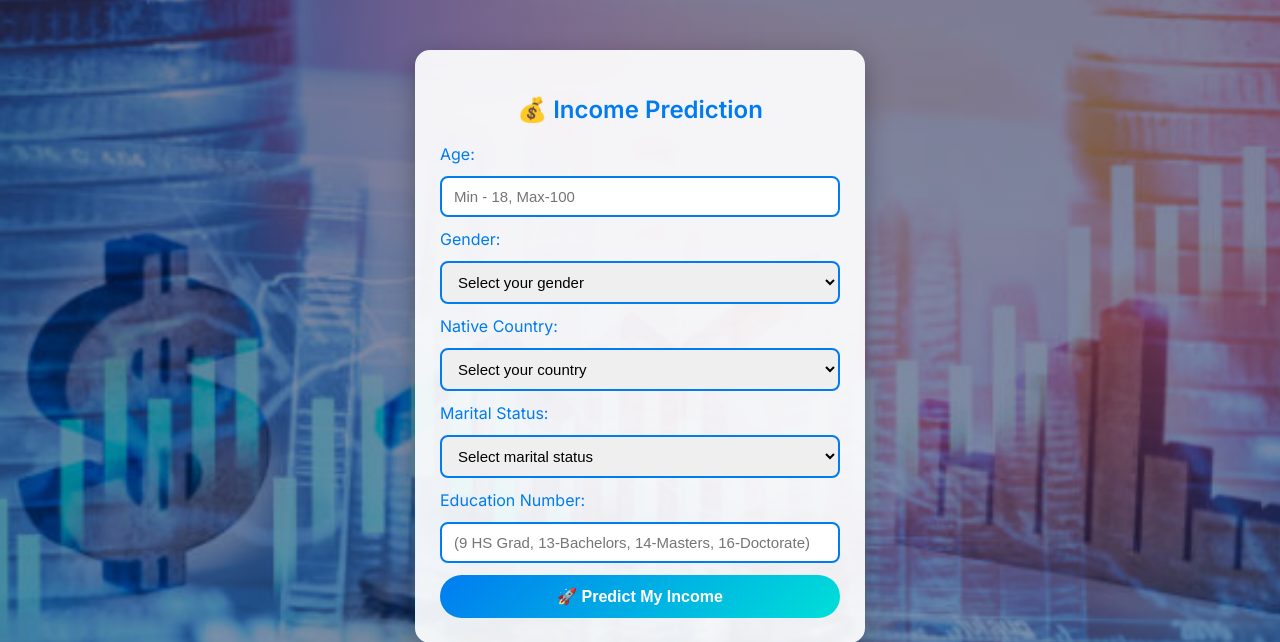
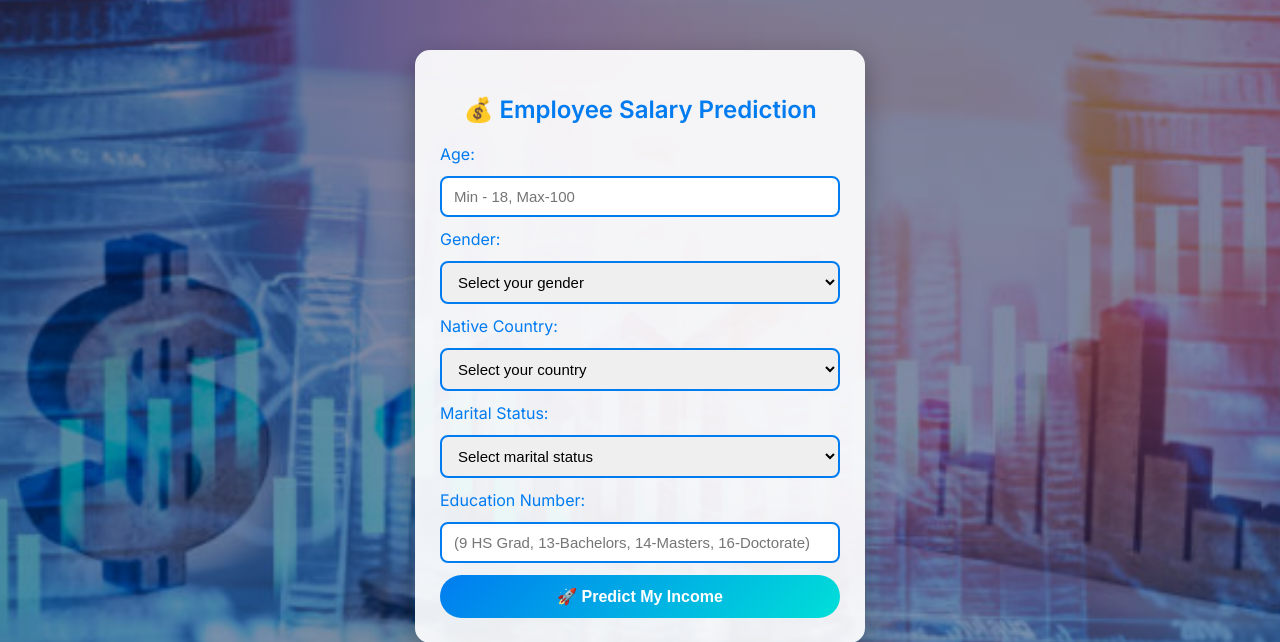
Before and after one commit to NoOne966/salary-predictor, a Flask app: page / in a window 1280 px wide. Shown: the top 642 px of the page. Run offline with Flask 3, Linux system fonts and the light colour scheme; parts of the project's set-up code (start-up, migrations or seed data) failed here and were passed over.

Commit message:
Update index.html

```diff
--- a/templates/index.html
+++ b/templates/index.html
@@ -92,7 +92,7 @@
 </head>
 <body>
     <div class="container">
-        <h2>💰 Income Prediction</h2>
+        <h2>💰 Employee Salary Prediction</h2>
         <form method="post" action="/predict">
             <label>Age:</label>
             <input type="number" name="age" required min="18" max="100" placeholder="Min - 18, Max-100">
```
